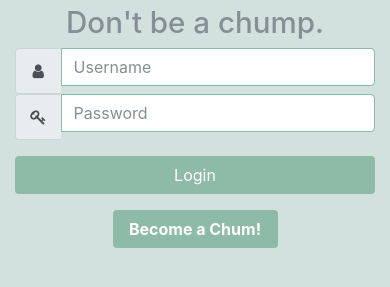
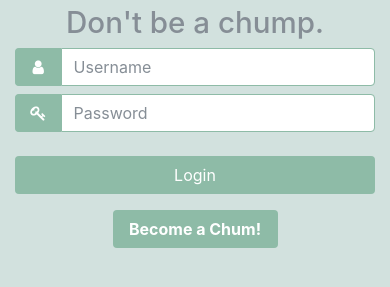
Before and after one commit to Conro/ChollaChums, a plain HTML site: page www/index.html in a window 390 px wide. Shown: the part 457-744 px from the top of the page. Drawn offline with Linux system fonts and the light colour scheme; some packages are replaced by stand-ins of ours.

Commit message:
Updated CSS

```diff
--- a/www/css/index.css
+++ b/www/css/index.css
@@ -71,9 +71,27 @@ h4 {
 #homePageHeader {
     height: 7vh;
     background-color: #ffffff;
-    border-bottom: 0.25em solid #648476;
+    /*border-bottom: 0.25em solid #648476;*/
+    border: 0.25em solid #000000;
+}
+
+#loginPageDiv .alert, #signUpPageDiv .alert {
+    padding: .20em;
 }
 
 .centerDiv {
     margin: auto auto;
 }
+
+.iconFitInput {
+    border: 1px solid #8EBBA7;
+    height: 38px;
+}
+
+span i {
+    color: #ffffff;
+}
+
+.iconSpan {
+    background: #8EBBA7;
+}
```
